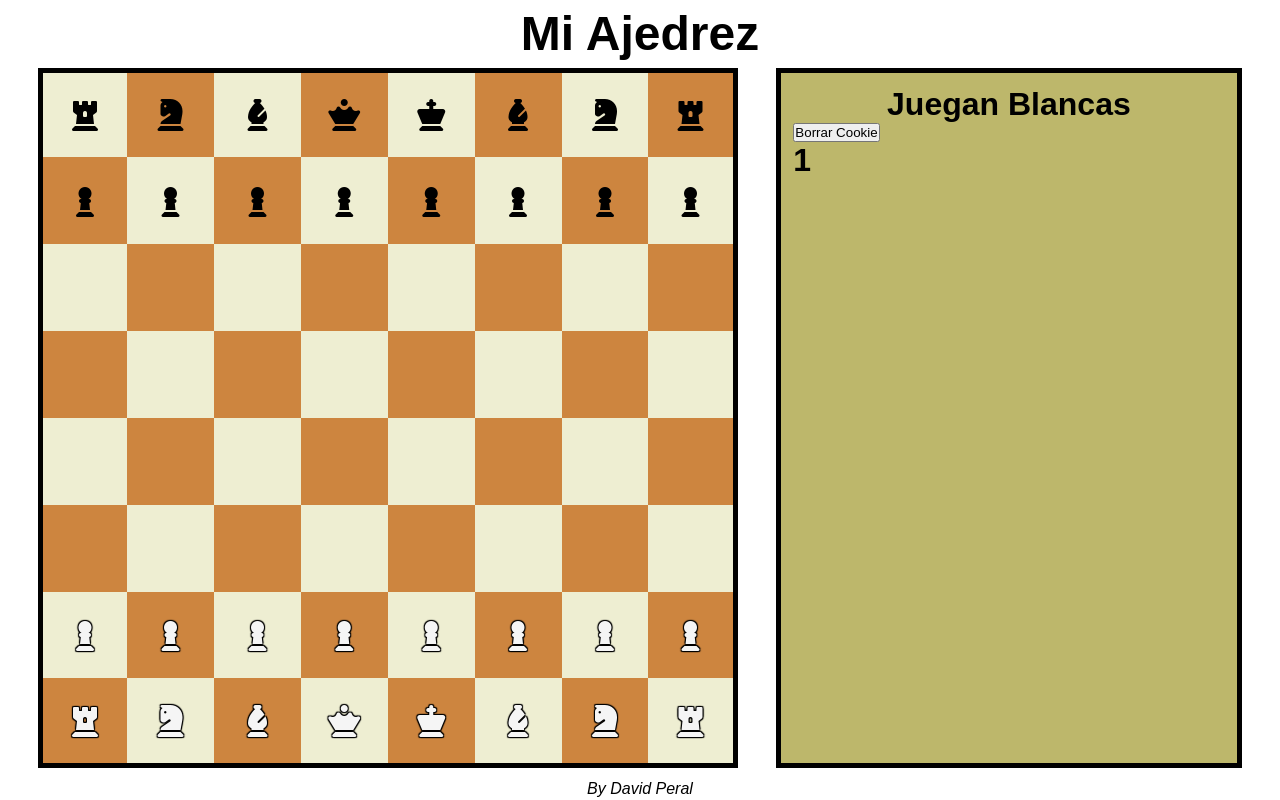
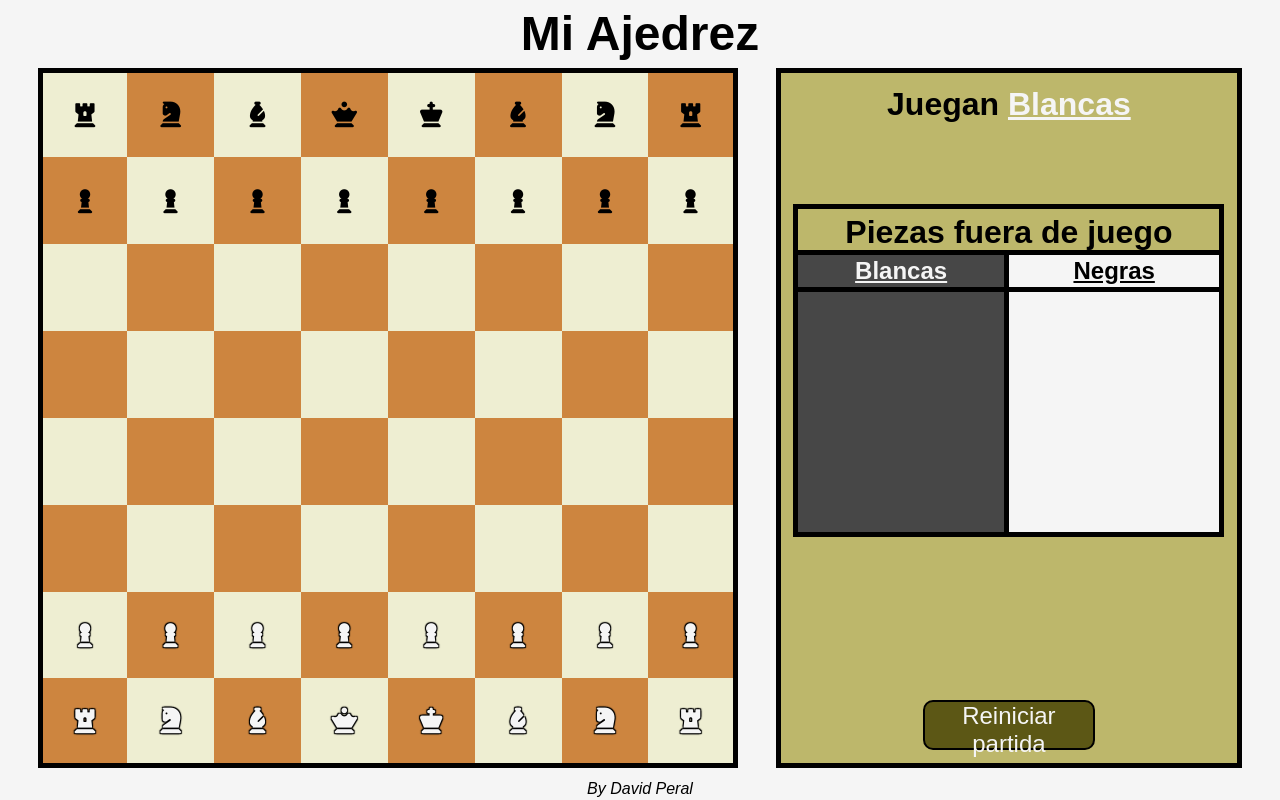
Before and after one commit to David0450/Proyecto-ajedrez, a PHP site: page / in a window 1280 px wide. Run offline with PHP 8.4, Linux system fonts and the light colour scheme; some libraries are stand-ins or nearby versions.

Commit message:
Corregido movimiento peon, tabla piezas muertas

```diff
--- a/assets/styles/style.css
+++ b/assets/styles/style.css
@@ -5,11 +5,11 @@
 }
 
 body {
-    /*background-color: lightskyblue;*/
     overflow: hidden;
     height: 100vh;
     width: 100vw;
     font-family: sans-serif;
+    background-color: #f5f5f5;
 }
 
 header {
@@ -38,9 +38,74 @@ main {
         border: 5px solid black;
         background-color: darkkhaki;
         padding: 1%;
+        display: flex;
+        flex-flow: column nowrap;
+        align-items: center;
+
+        & span {
+            text-decoration: underline;
+            font-size: 2.15;
+            &.blanca {
+                color: #f5f5f5;
+            }
+        }
         & > h2 {
             text-align: center;
             font-size: 2em;
+
+        }
+
+        & > div.piezasMuertas {
+            width: 100%;
+            height: 50%;
+            border: 5px solid black;
+            border-collapse: collapse;
+            margin: auto 0;
+
+            & > h2 {
+                text-align: center;
+                font-size: 2em;
+                padding: 1%;
+                height: 12.5%;
+            }
+
+            & > div {
+                display: inline-block;
+                width: 50%;
+                height: 87.5%;
+                border-top: 5px solid black;
+
+                & > h2 {
+                    border-bottom: 5px solid black;
+                    padding: 1%;
+                    text-align: center;
+                }
+
+                &.blanca {
+                    border-right: 5px solid black;
+                    background-color: #474747;
+                }
+
+                &.negra {
+                    background-color: #f5f5f5;
+                }
+            }
+        }
+
+        & > form {
+            margin-top: auto;
+            width: 40%;
+            height: 7.5%;
+            & > button {
+                font-size: 1.5em;
+                width: 100%;
+                height: 100%;
+                background-color: rgb(92, 87, 21);
+                border: 2px solid black;
+                border-radius: 10px;
+                color: #f5f5f5;
+                cursor: pointer;
+            }
         }
     }
 }
@@ -48,14 +113,14 @@ main {
 footer {
     height: 2.5%;
     position: fixed;
-    left: 0;
-    bottom: 0;
     width: 100%;
     text-align: center;
+    bottom: 0;
 }
 
 table {
     height: 100%;
+    width: 100%;
     aspect-ratio: 1/1;
     border: 5px solid black;
     border-collapse: collapse;
@@ -63,8 +128,6 @@ table {
         width: 100%;
         height: 100%;
         & > tr {
-            height: 5%;
-            width: 100%;
             & > td {
                 position: relative;
                 aspect-ratio: 1/1;
@@ -73,7 +136,7 @@ table {
                 text-align: center;
 
                 & > i {
-                    font-size: 2em;
+                    font-size: 2vw;
                     position: relative;
                     z-index: 2;
                 }
--- a/index.php
+++ b/index.php
@@ -12,7 +12,18 @@
 </head>
 <body>
     <?php
-    require_once("./models/ModeloJuego.php");
+    require_once("./models/Juego.php");
+    require_once("./models/Tablero.php");
+    require_once("./models/Casilla.php");
+    require_once("./models/Jugador.php");
+    require_once("./models/Pieza.php");
+    require_once("./models/ModelosPiezas/Alfil.php");
+    require_once("./models/ModelosPiezas/Caballo.php");
+    require_once("./models/ModelosPiezas/Peon.php");
+    require_once("./models/ModelosPiezas/Reina.php");
+    require_once("./models/ModelosPiezas/Rey.php");
+    require_once("./models/ModelosPiezas/Torre.php");
+
     ?>
     <header>
         <h1>Mi Ajedrez</h1>
@@ -20,7 +31,6 @@
     <main>
         <?php
         session_start();
-        //unset($_SESSION["juego"]);
         $juego = new Juego();
         if (!isset($_SESSION['juego'])) {
             $_SESSION['juego'] = serialize($juego); // Guardar en la sesión
@@ -39,21 +49,29 @@
                 $juego->seleccionarFicha();
             }
             $_SESSION['juego'] = serialize($juego);
-        }
-
-        if ($_SERVER["REQUEST_METHOD"] == "POST") {
+        }else if ($_SERVER["REQUEST_METHOD"] == "POST") {
             unset($_SESSION["juego"]);
             header("Location: .");
+        } else if (!isset($_SERVER["REQUEST_METHOD"])) {
+            unset($_SESSION["juego"]);
         }
         ?>
         <form action="#" method="get">
             <?= $juego->mostrarTablero();?>
         </form>
         <div class="info">
-            <h2><?=$juego->getTurno() == 1 ? "Juegan Blancas" : "Juegan Negras" ?></h2>
+            <h2>Juegan <?=$juego->getTurno() == 1 ? "<span class='blanca'>Blancas</span>" : "<span class='negra'>Negras</span>" ?></h2>
+            <div class="piezasMuertas">
+                <h2>Piezas fuera de juego</h2>
+                <div class="blanca">
+                    <h2><span class="blanca">Blancas</span></h2>
+                </div><!--
+                --><div class="negra">
+                    <h2><span class="negra">Negras</span></h2>
+                </div>
+            </div>
             <form action="#" method="post">
-                <button type="submit" name="borrarSesion">Borrar Cookie</button>
-                <h1><?= $juego->getTurno();?></h1>
+                <button type="submit" name="borrarSesion">Reiniciar partida</button>
             </form>
         </div>
     </main>
--- a/models/ModeloJuego.php
+++ b/models/Juego.php
@@ -1,15 +1,36 @@
 <?php
-require_once("./models/ModeloTablero.php");
 
 class Juego {
     private $turno = 1;
     private $tablero;
+    private $jugadores;
     public function __construct() {
         $this->tablero = new Tablero();
+        $this->jugadores = [
+            "blanca" => new Jugador("blanca"),
+            "negra" => new Jugador("negra")
+        ];
+        $this->asociarPiezas();
     }
 
     public function mostrarTablero() {
         return $this->tablero;
+    }
+
+    public function asociarPiezas() {
+        for($i = 0; $i < 2; $i++) {
+            foreach($this->tablero->casillas[$i] as $casilla) {
+                $piezasNegras[] = $casilla->getContenido();
+            }
+        }
+        for($i = 6; $i < 8; $i++) {
+            foreach($this->tablero->casillas[$i] as $casilla) {
+                $piezasBlancas[] = $casilla->getContenido();
+            }
+        }
+
+        $this->jugadores["blanca"]->setFichasVivas($piezasBlancas);
+        $this->jugadores["negra"]->setFichasVivas($piezasNegras);
     }
 
     public function getTurno() {
@@ -18,6 +39,10 @@ class Juego {
 
     public function getTablero() {
         return $this->tablero;
+    }
+
+    public function getJugadores() {
+        return $this->jugadores;
     }
 
     public function pasarTurno() {
@@ -49,9 +74,7 @@ class Juego {
             $casilla = $this->tablero->casillas[$coordenadasCasilla[0]][$coordenadasCasilla[1]] ?? '';
             if (is_object($casilla)) {
                 if(is_object($casilla->getContenido())) {
-                    if($casilla->getContenido()->getColor() == $ficha->getColor()) {
-                        echo "blanca";
-                    } else {
+                    if($casilla->getContenido()->getColor() != $ficha->getColor()) {
                         $casilla->setBoton("<button type='submit' class='matar' name='moverFicha' value='".$casilla->getCoordenadas()." ".$ficha->getCoordenadas()."'>");
                     }
                 } else {
--- /dev/null
+++ b/models/Jugador.php
@@ -0,0 +1,19 @@
+<?php
+
+class Jugador {
+    private string $color;
+    private array $piezasVivas = [];
+    private array $piezasMuertas = [];
+
+    public function __construct($color) {
+        $this->color = $color;
+    }
+
+    public function moverFicha() {
+
+    }
+
+    public function setFichasVivas(array $piezas) {
+        $this->piezasVivas = $piezas;
+    }
+}
--- a/models/ModelosPiezas/ModeloAlfil.php
+++ b/models/ModelosPiezas/Alfil.php
@@ -1,5 +1,4 @@
 <?php
-require_once("./models/ModeloPieza.php");
 class Alfil extends Pieza {
     public function movimiento() {
     }
--- a/models/ModelosPiezas/ModeloCaballo.php
+++ b/models/ModelosPiezas/Caballo.php
@@ -1,5 +1,4 @@
 <?php
-require_once("./models/ModeloPieza.php");
 class Caballo extends Pieza {
     public function movimiento() {
         return [[$this->getFila()-1, $this->getColumna()-2],[$this->getFila()+1,$this->getColumna()-2],[$this->getFila()-1, $this->getColumna()+2],[$this->getFila()+1,$this->getColumna()+2],[$this->getFila()-2, $this->getColumna()-1],[$this->getFila()-2,$this->getColumna()+1], [$this->getFila()+2, $this->getColumna()-1],[$this->getFila()+2,$this->getColumna()+1]];
--- a/models/ModelosPiezas/ModeloPeon.php
+++ /dev/null
@@ -1,16 +0,0 @@
-<?php
-require_once("./models/ModeloPieza.php");
-class Peon extends Pieza {
-    public function movimiento() {
-        if ($this->getColor() == "blanca") {
-            return [[$this->getFila()-1, $this->getColumna()],[$this->getFila()-2, $this->getColumna()]];
-        } elseif ($this->getColor() == "negra") {
-            return [[$this->getFila()+1, $this->getColumna()],[$this->getFila()+2, $this->getColumna()]];
-        }
-    }
-
-    public function __toString()
-    {
-        return $this->getColor() == "negra" ? '<i class="fa-solid fa-chess-pawn"></i>' : '<i style="color: #f5f5f5;text-shadow: 1px 1px 1px black, 1px -1px 1px black, -1px -1px 1px black, -1px 1px 1px black;" class="fa-solid fa-chess-pawn"></i>';
-    }
-}
--- /dev/null
+++ b/models/ModelosPiezas/Peon.php
@@ -0,0 +1,24 @@
+<?php
+class Peon extends Pieza {
+    public function movimiento() {
+        $casillas = [];
+        if ($this->getColor() == "blanca") {
+            if ($this->getFila() == 6) {
+                $casillas[] = [$this->getFila()-2, $this->getColumna()];
+            }
+            $casillas[] = [$this->getFila()-1, $this->getColumna()];
+            return $casillas;
+        } elseif ($this->getColor() == "negra") {
+            if ($this->getFila() == 1) {
+                $casillas[] = [$this->getFila()+2, $this->getColumna()];
+            }
+            $casillas[] = [$this->getFila()+1, $this->getColumna()];
+            return $casillas;
+        }
+    }
+
+    public function __toString()
+    {
+        return $this->getColor() == "negra" ? '<i class="fa-solid fa-chess-pawn"></i>' : '<i style="color: #f5f5f5;text-shadow: 1px 1px 1px black, 1px -1px 1px black, -1px -1px 1px black, -1px 1px 1px black;" class="fa-solid fa-chess-pawn"></i>';
+    }
+}
--- a/models/ModelosPiezas/ModeloReina.php
+++ b/models/ModelosPiezas/Reina.php
@@ -1,5 +1,4 @@
 <?php
-require_once("./models/ModeloPieza.php");
 class Reina extends Pieza {
     public function movimiento() {
 
--- a/models/ModelosPiezas/ModeloRey.php
+++ b/models/ModelosPiezas/Rey.php
@@ -1,5 +1,4 @@
 <?php
-require_once("./models/ModeloPieza.php");
 class Rey extends Pieza {
     public function movimiento() {
 
--- a/models/ModelosPiezas/ModeloTorre.php
+++ b/models/ModelosPiezas/Torre.php
@@ -1,5 +1,4 @@
 <?php
-require_once("./models/ModeloPieza.php");
 class Torre extends Pieza {
     public function movimiento() {
 
--- a/models/ModeloTablero.php
+++ b/models/Tablero.php
@@ -1,12 +1,4 @@
 <?php
-
-require_once("./models/ModelosPiezas/ModeloAlfil.php");
-require_once("./models/ModelosPiezas/ModeloCaballo.php");
-require_once("./models/ModelosPiezas/ModeloRey.php");
-require_once("./models/ModelosPiezas/ModeloReina.php");
-require_once("./models/ModelosPiezas/ModeloPeon.php");
-require_once("./models/ModelosPiezas/ModeloTorre.php");
-require_once("./models/ModeloCasilla.php");
 
 class Tablero {
     public $casillas = [];
```
Also changed, not shown: models/ModeloJugador.php (deleted, +0 -13 lines), models/Casilla.php (renamed from models/ModeloCasilla.php), models/Pieza.php (renamed from models/ModeloPieza.php).
